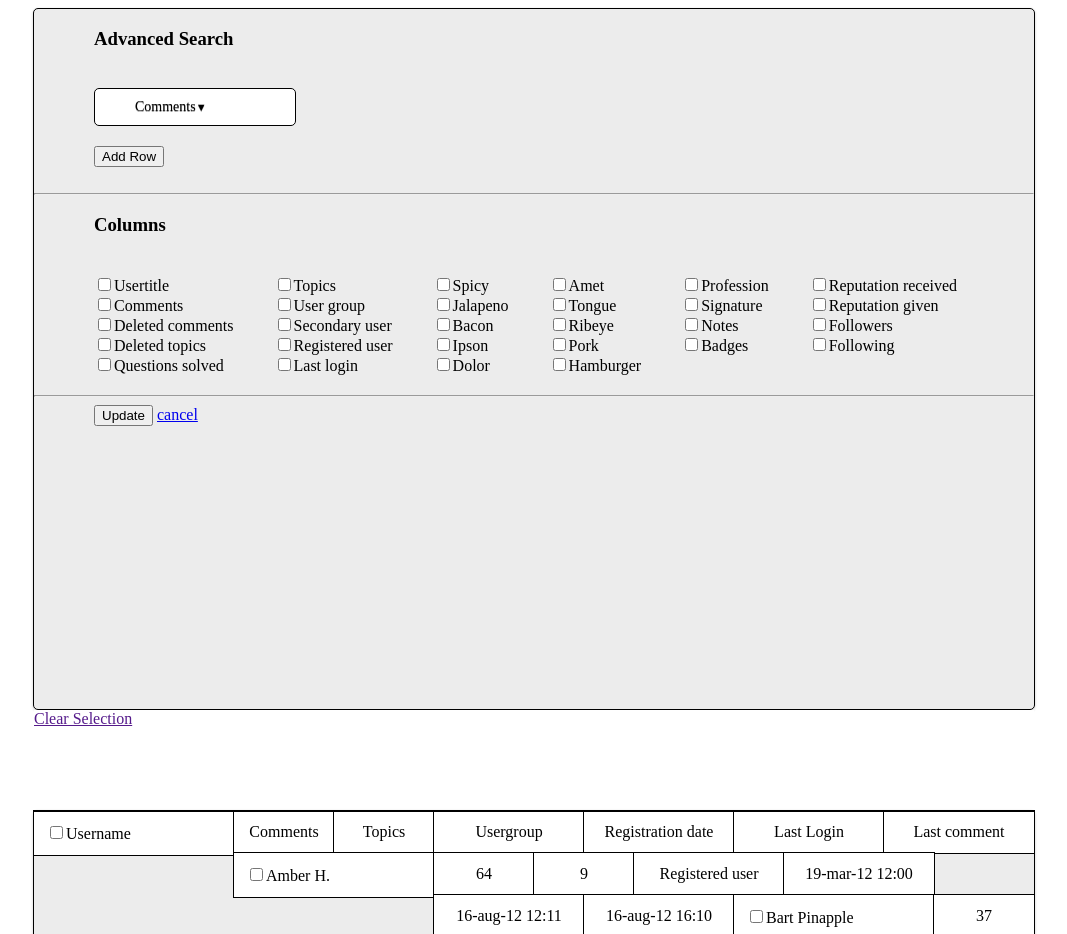
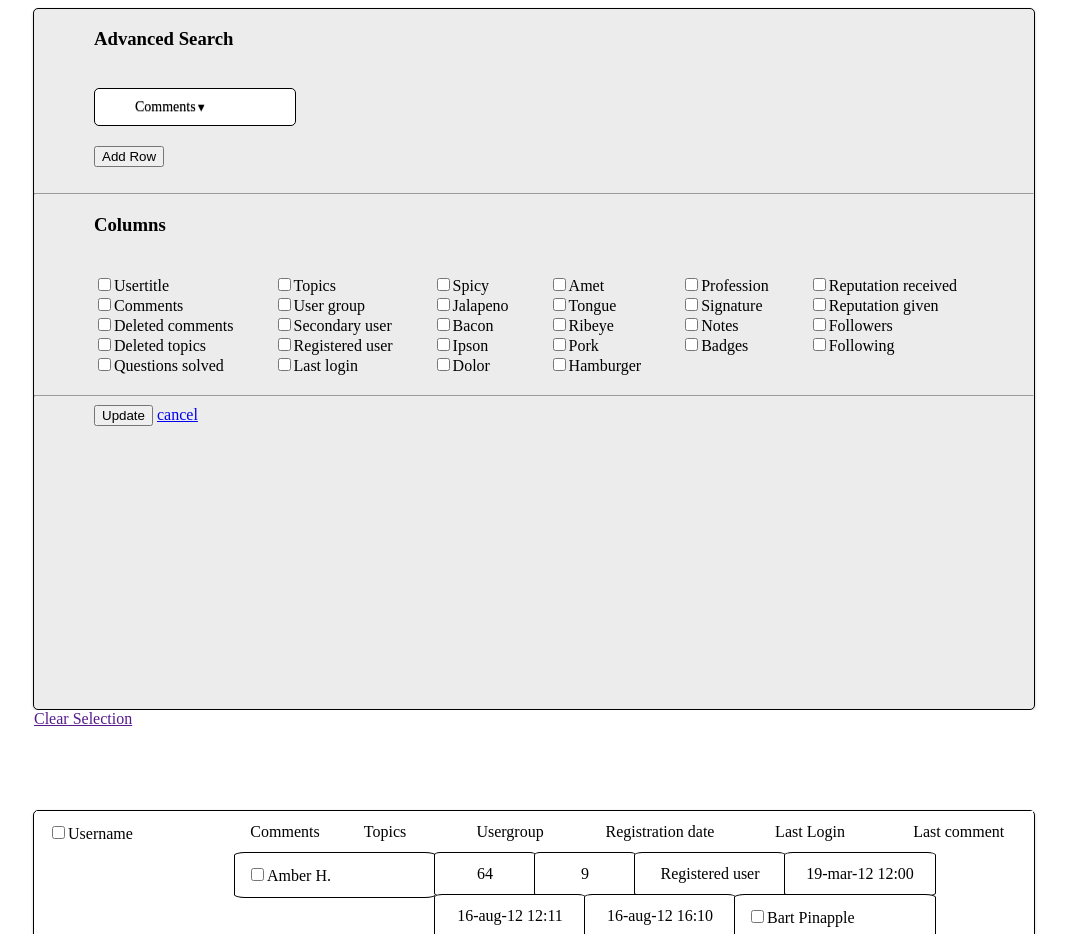
Before and after one commit to danielle12hoven/Insided, a plain HTML site: page public/views/index.html in a window 1280 px wide. Shown: the top 934 px of the page, without its empty margins (106-1173 px from the left). Drawn offline with Linux system fonts and the light colour scheme; a web font is replaced by a local one.

Commit message:
spend too much time on little details

```diff
--- a/public/css/style.css
+++ b/public/css/style.css
@@ -214,7 +214,7 @@ ul {
   width:1000px;
   height: 700px;
   margin:0px auto;
-  background: #ececec;
+  background: white;
   border: solid black 1px;
   box-shadow:0px 1px 3px rgba(0, 0, 0, 0.2);
   border-radius: 5px;
@@ -240,8 +240,9 @@ ul {
 [class*='col-'] {
   float: left;
   min-height: 1px;
-    /* padding: 12px 0 12px 0; */
   background-color: white;
+  outline: 1px solid #000000;
+  border-radius: 5%;
 }
 
 .col-1 {
@@ -257,13 +258,24 @@ ul {
   text-align: center;
 }
 
-.outline *{
-    outline: 1px solid #000000;
-}
-
 .row-checkboxes {
   outline: none;
 }
+
+#grid-row-1 {
+  width: 19.90%;
+  margin-left: 2px;
+  outline: none;
+}
+#grid-row-2 {
+  outline: none;
+}
+#grid-row-3 {
+  outline: none;
+  width: 14.75%;
+}
+
+
 
 /*-- some extra column content styling --*/
 [class*='col-'] > p {
--- a/public/views/index.html
+++ b/public/views/index.html
@@ -180,14 +180,14 @@
     <div class="wrap-menu2">
       <nav class="menu2">
         <div class="grid-container outline">
-            <div class="row">
-                <div class="col-1"><p><input class="row-checkboxes" type="checkbox">Username</p></div>
-                <div class="col-2"><p>Comments</p></div>
-                <div class="col-2"><p>Topics</p></div>
-                <div class="col-3"><p>Usergroup</p></div>
-                <div class="col-3"><p>Registration date</p></div>
-                <div class="col-3"><p>Last Login</p></div>
-                <div class="col-3"><p>Last comment</p></div>
+            <div class="row" id="grid-row">
+                <div class="col-1" id="grid-row-1"><p><input class="row-checkboxes" type="checkbox">Username</p></div>
+                <div class="col-2" id="grid-row-2"><p>Comments</p></div>
+                <div class="col-2" id="grid-row-2"><p>Topics</p></div>
+                <div class="col-3" id="grid-row-2"><p>Usergroup</p></div>
+                <div class="col-3" id="grid-row-2"><p>Registration date</p></div>
+                <div class="col-3" id="grid-row-2"><p>Last Login</p></div>
+                <div class="col-3" id="grid-row-3"><p id="top-corner">Last comment</p></div>
             </div>
             <div class="row">
                 <div class="col-1"><p><input class="row-checkboxes" type="checkbox">Amber H.</p></div>
```
Lines whose indentation alone changed are shown as unchanged.
